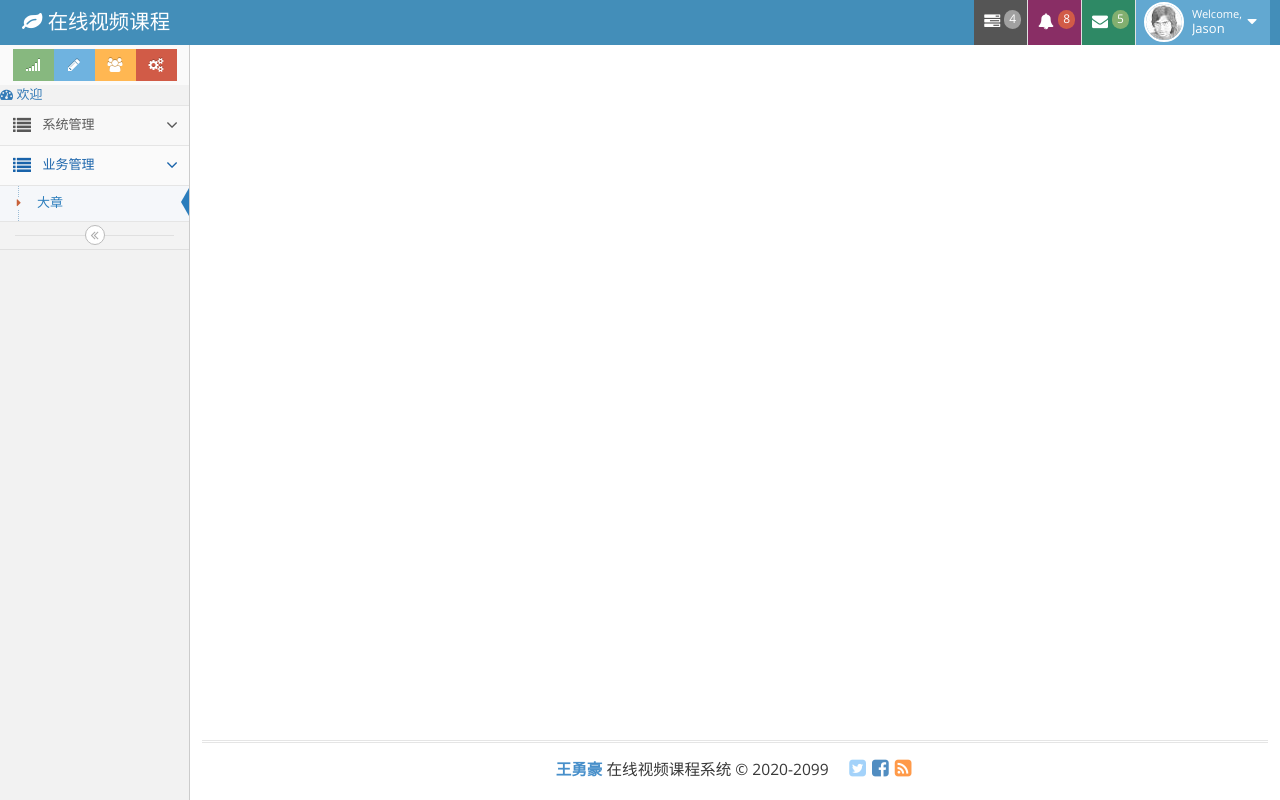
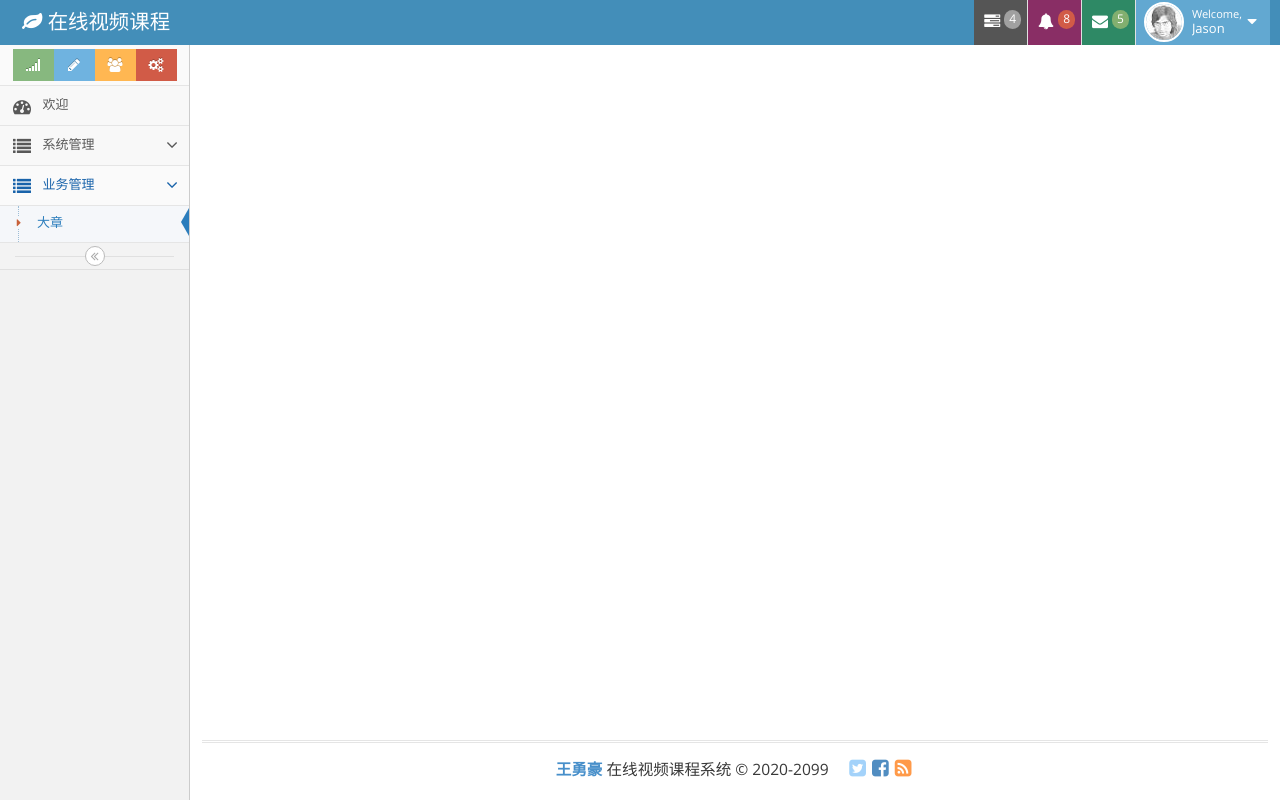
Before and after one commit to wyh24370708/myCourse, a Vue app in the folder admin/: page /admin in a window 1280 px wide. Built offline with nearby package versions, Linux system fonts and the light colour scheme.

Commit message:
误删一行html代码

```diff
--- a/admin/src/views/admin.vue
+++ b/admin/src/views/admin.vue
@@ -360,6 +360,7 @@
         </div><!-- /.sidebar-shortcuts -->
 
         <ul class="nav nav-list">
+          <li class="" id="welcome-sidebar">
             <router-link to="/admin/welcome">
               <i class="menu-icon fa fa-tachometer"></i>
               <span class="menu-text"> 欢迎 </span>
```
